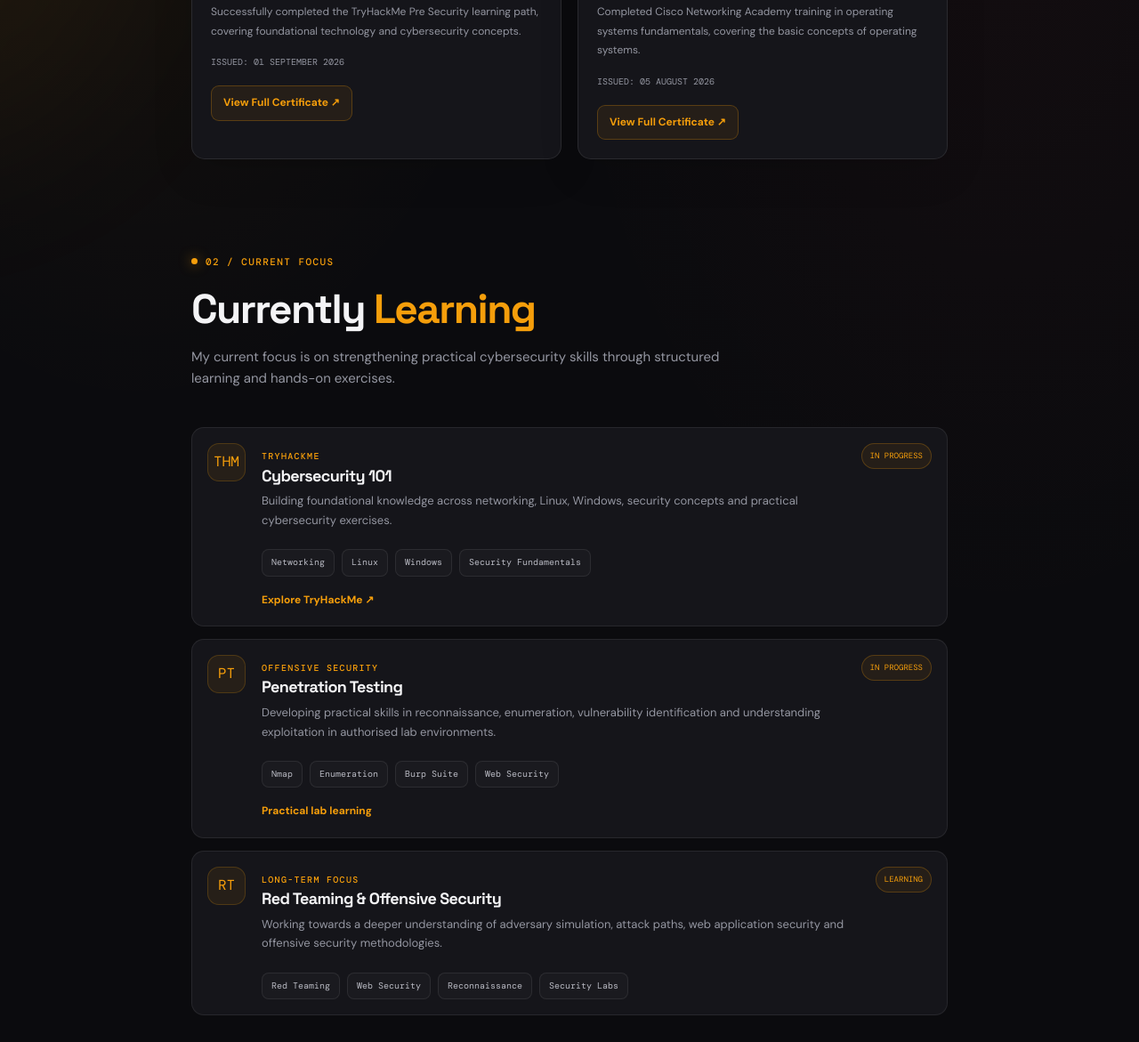
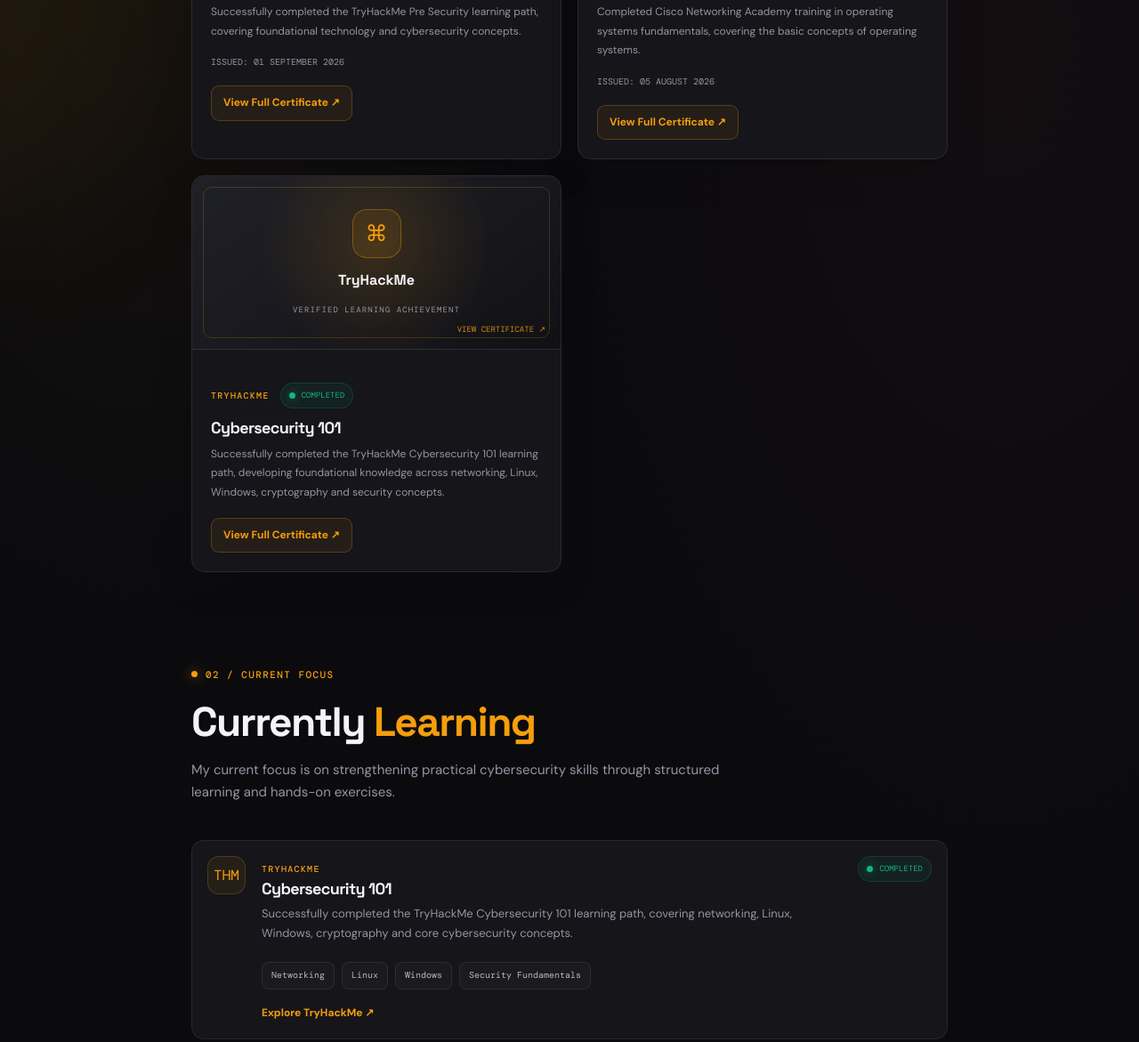
Before and after one commit to Jattin09/My-Portfolio, a plain HTML site: page learning.html in a window 1280 px wide. Shown: the part 863-2034 px from the top of the page at 89% size. Drawn offline with nearby package versions, Linux system fonts and the light colour scheme.

Commit message:
Add TryHackMe Cybersecurity 101 certificate

```diff
--- a/learning.html
+++ b/learning.html
@@ -17,9 +17,7 @@
 
 <body>
 
-  <!-- ======================================
-       NAVIGATION
-  ======================================= -->
+  <!-- NAVIGATION -->
 
   <header class="navbar">
     <div class="nav-container">
@@ -40,14 +38,12 @@
       </button>
 
       <nav class="nav-links" id="primary-navigation">
-
         <a href="index.html">Home</a>
         <a href="about.html">About</a>
         <a href="projects.html">Projects</a>
         <a href="skills.html">Skills</a>
         <a href="learning.html">Learning</a>
         <a href="contact.html">Contact</a>
-
       </nav>
 
     </div>
@@ -56,9 +52,7 @@
 
   <main>
 
-    <!-- ======================================
-         PAGE INTRODUCTION
-    ======================================= -->
+    <!-- PAGE INTRODUCTION -->
 
     <section class="page-hero">
 
@@ -83,9 +77,7 @@
     </section>
 
 
-    <!-- ======================================
-         CERTIFICATIONS
-    ======================================= -->
+    <!-- CERTIFICATIONS -->
 
     <section class="content-section">
 
@@ -113,7 +105,7 @@
         <div class="certificate-grid">
 
 
-          <!-- TRYHACKME CERTIFICATE -->
+          <!-- TRYHACKME PRE SECURITY CERTIFICATE -->
 
           <article class="certificate-card">
 
@@ -272,6 +264,77 @@
           </article>
 
 
+
+          <!-- TRYHACKME CYBERSECURITY 101 CERTIFICATE -->
+
+          <article class="certificate-card">
+
+            <a
+              class="certificate-preview certificate-open"
+              href="assets/certificates/THM-CRWDEWTUQ9.pdf"
+              target="_blank"
+              rel="noopener noreferrer"
+              aria-label="Open TryHackMe Cybersecurity 101 certificate">
+
+              <span class="certificate-symbol">⌘</span>
+
+              <span class="certificate-preview-title">
+                TryHackMe
+              </span>
+
+              <span class="certificate-preview-subtitle">
+                Verified learning achievement
+              </span>
+
+              <span class="certificate-open-hint">
+                VIEW CERTIFICATE ↗
+              </span>
+
+            </a>
+
+
+            <div class="certificate-info">
+
+              <div class="certificate-meta">
+
+                <span class="project-category">
+                  TRYHACKME
+                </span>
+
+                <span class="learning-badge completed">
+                  <span class="status-dot"></span>
+                  COMPLETED
+                </span>
+
+              </div>
+
+
+              <h3>
+                Cybersecurity 101
+              </h3>
+
+              <p>
+                Successfully completed the TryHackMe Cybersecurity 101
+                learning path, developing foundational knowledge across
+                networking, Linux, Windows, cryptography and security concepts.
+              </p>
+
+
+              <a
+                href="assets/certificates/THM-CRWDEWTUQ9.pdf"
+                target="_blank"
+                rel="noopener noreferrer"
+                class="certificate-link">
+
+                View Full Certificate ↗
+
+              </a>
+
+            </div>
+
+          </article>
+
+
         </div>
 
       </div>
@@ -280,9 +343,7 @@
 
 
 
-    <!-- ======================================
-         CURRENT LEARNING
-    ======================================= -->
+    <!-- CURRENT LEARNING -->
 
     <section class="content-section">
 
@@ -330,9 +391,9 @@
               </h3>
 
               <p>
-                Building foundational knowledge across networking,
-                Linux, Windows, security concepts and practical
-                cybersecurity exercises.
+                Successfully completed the TryHackMe Cybersecurity 101
+                learning path, covering networking, Linux, Windows,
+                cryptography and core cybersecurity concepts.
               </p>
 
               <div class="project-tech">
@@ -356,8 +417,9 @@
 
             </div>
 
-            <span class="learning-badge in-progress">
-              IN PROGRESS
+            <span class="learning-badge completed">
+              <span class="status-dot"></span>
+              COMPLETED
             </span>
 
           </article>
@@ -463,9 +525,7 @@
 
 
 
-    <!-- ======================================
-         CLOSING SECTION
-    ======================================= -->
+    <!-- CLOSING SECTION -->
 
     <section class="home-contact">
 
@@ -493,9 +553,8 @@
   </main>
 
 
-  <!-- ======================================
-       FOOTER
-  ======================================= -->
+
+  <!-- FOOTER -->
 
   <footer class="site-footer">
 
```
Also changed, not shown: 1 other file.
